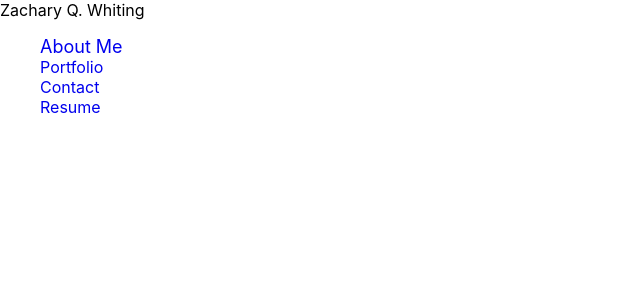
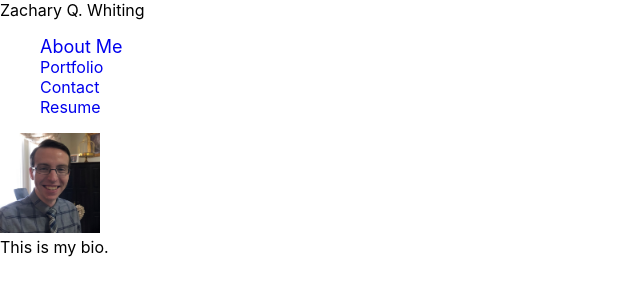
Before and after one commit to ZQWhiting/react-portfolio, a React (Create React App) app: page / in a window 1280 px wide. Shown: the top 300 px of the page, without its empty margins (0-640 px from the left). Built offline with nearby package versions, Linux system fonts and the light colour scheme.

Commit message:
added basic About section

```diff
--- a/src/App.js
+++ b/src/App.js
@@ -1,5 +1,4 @@
 import React, { useState } from 'react';
-import logo from './logo.svg';
 import './App.css';
 import Header from './components/Header';
 import Footer from './components/Footer';
@@ -11,17 +10,23 @@ import Resume from './components/Resume';
 function App() {
 	const [selectedSection, setSelectedSection] = useState('About');
 	return (
-		<div>
+		<>
+			<header>
 				<Header
 					selectedSection={selectedSection}
 					setSelectedSection={setSelectedSection}
 				/>
-			{selectedSection === 'Contact' && <Contact />}
+			</header>
+			<main>
 				{selectedSection === 'About' && <About />}
 				{selectedSection === 'Portfolio' && <Portfolio />}
+				{selectedSection === 'Contact' && <Contact />}
 				{selectedSection === 'Resume' && <Resume />}
+			</main>
+			<footer>
 				<Footer />
-		</div>
+			</footer>
+		</>
 	);
 }
 
--- a/src/components/About/index.js
+++ b/src/components/About/index.js
@@ -1,7 +1,16 @@
 import React from 'react';
+import photo from '../../assets/images/me.jpg';
+import './style.css';
 
 function About() {
-	return null;
+	return (
+		<>
+			<div className='photo'>
+				<img src={photo} />
+			</div>
+			<div className='bio'>This is my bio.</div>
+		</>
+	);
 }
 
 export default About;
--- /dev/null
+++ b/src/components/About/style.css
@@ -0,0 +1,7 @@
+.photo {
+    width: 100px;
+}
+
+.photo img {
+    width: 100%;
+}
--- a/src/components/Header/index.js
+++ b/src/components/Header/index.js
@@ -10,7 +10,7 @@ function Header(props) {
 		{ name: 'Resume' },
 	];
 	return (
-		<header>
+		<>
 			<div>Zachary Q. Whiting</div>
 			<nav>
 				<ul>
@@ -36,7 +36,7 @@ function Header(props) {
 					})}
 				</ul>
 			</nav>
-		</header>
+		</>
 	);
 }
 
```
Lines whose indentation alone changed are shown as unchanged.
